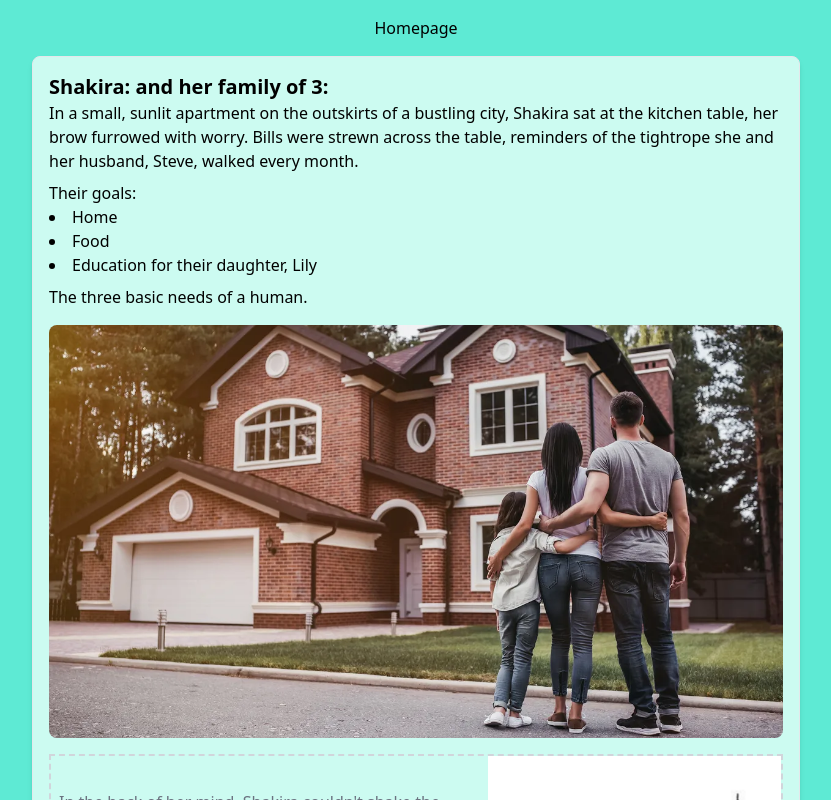
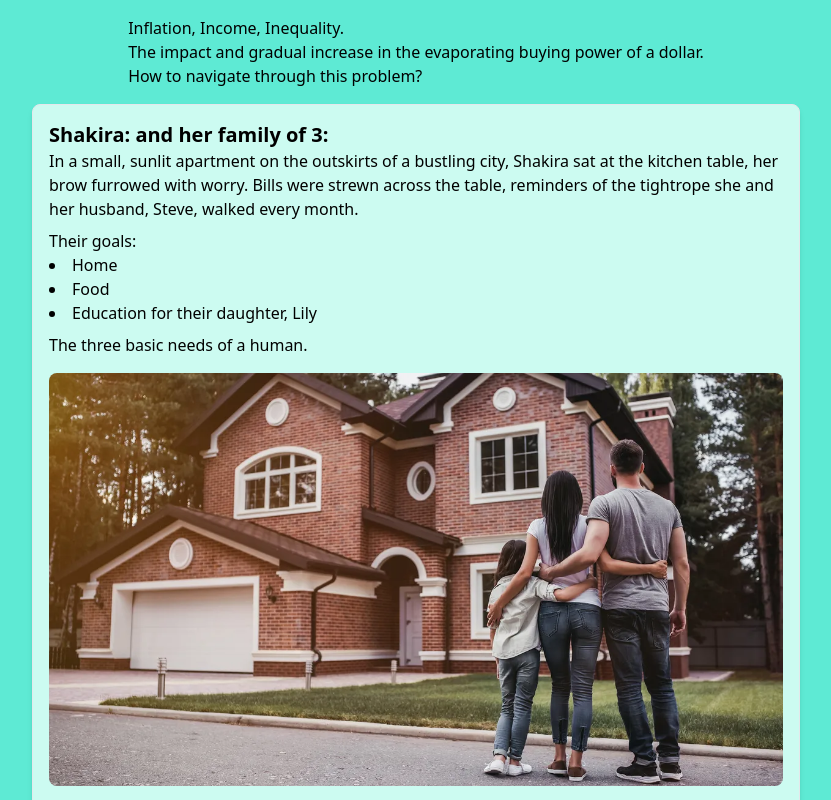
Before and after one commit to mehassanhmood/StoryBoarding, a React (Vite) app: page / in a window 1280 px wide. Shown: the top 800 px of the page, without its empty margins (224-1055 px from the left). Built offline with nearby package versions, Linux system fonts and the light colour scheme.

Commit message:
Home page Fixed

```diff
--- a/src/components/Homepage.jsx
+++ b/src/components/Homepage.jsx
@@ -2,7 +2,11 @@ import React from 'react'
 
 const HomePage = () => {
   return (
-    <div>Homepage</div>
+    <div>
+      <h2>Inflation, Income, Inequality.</h2>
+      <p>The impact and gradual increase in the evaporating buying power of a dollar.</p>
+      <p>How to navigate through this problem?</p>
+    </div>
   )
 }
 
```
